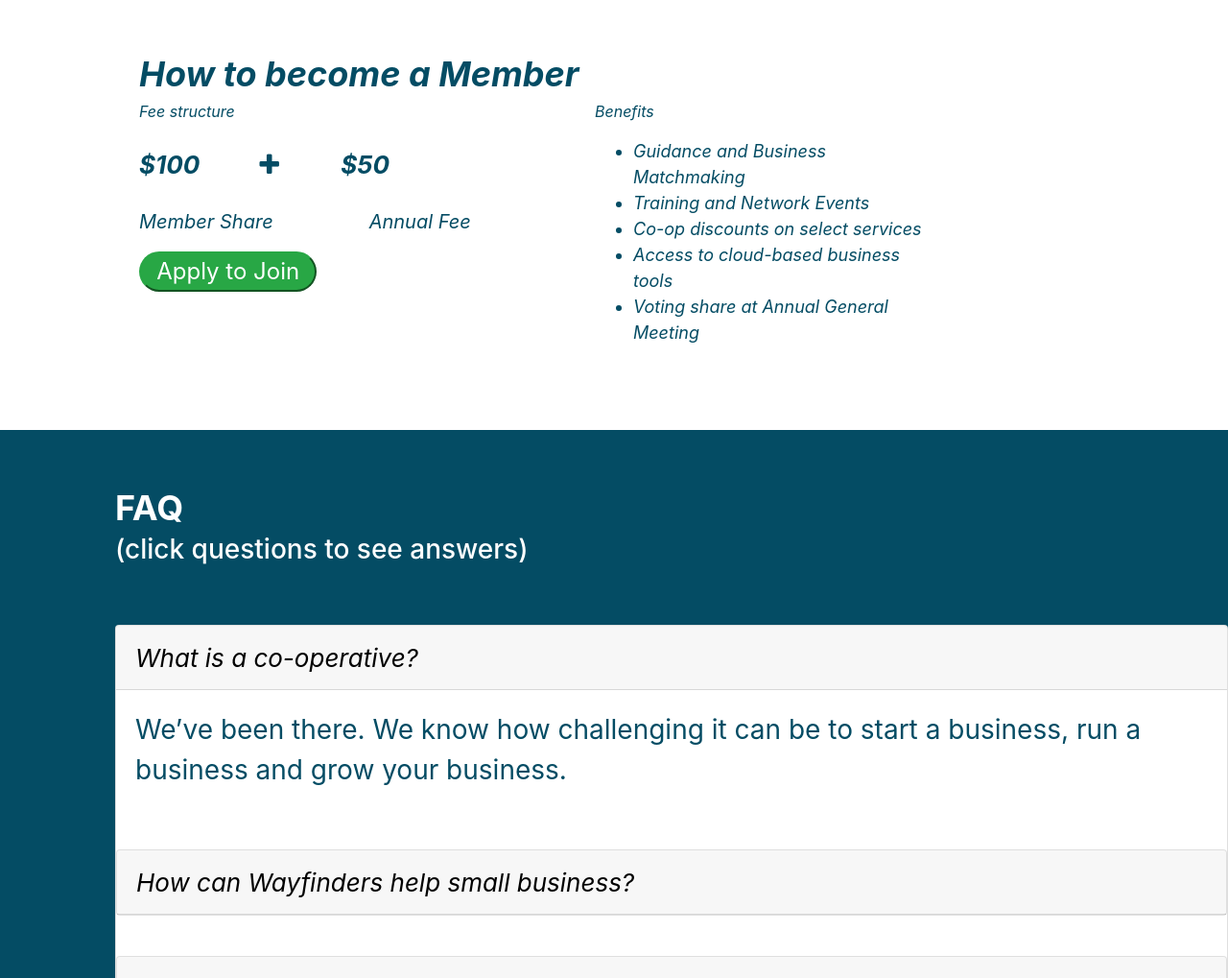
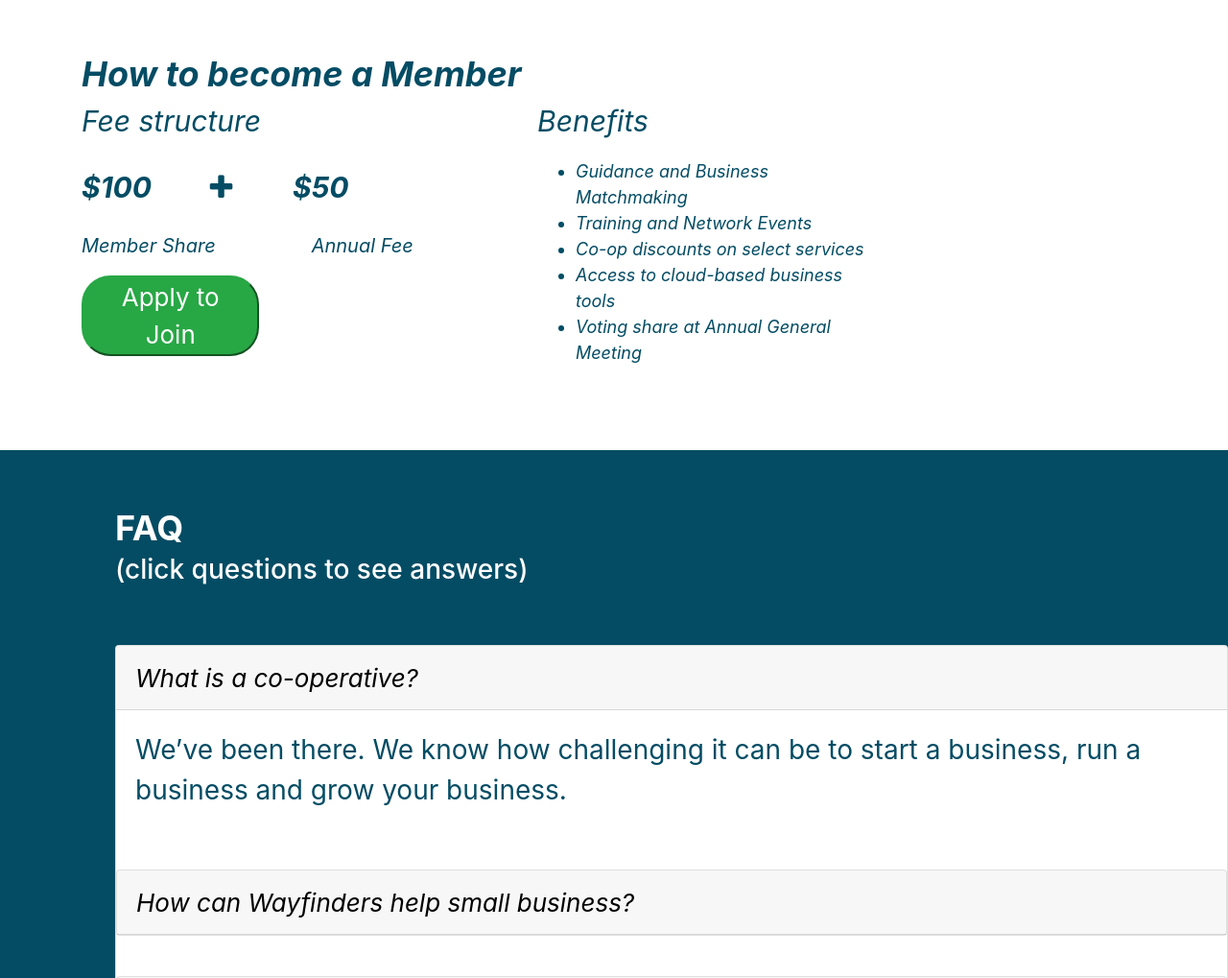
Before and after one commit to Ellen201906/Wayfinders, a PHP site: page / in a window 1280 px wide; the page is wider, and only the part inside the window is pictured. Shown: the part 5481-6500 px from the top of that part at 96% size. Run offline with PHP 8.4, Linux system fonts and the light colour scheme; some libraries are stand-ins or nearby versions.

Commit message:
Add files via upload

```diff
--- a/css/yee.css
+++ b/css/yee.css
@@ -1,7 +1,7 @@
 .How {
     color: #044c64;
     background-color: white;
-    margin-left: 120px;
+
    font-style:italic;
 }
 
@@ -10,14 +10,14 @@
     font-size:36px;
 }
 
-.Fee {
+.fee {
     font-style: italic;
     font-size: 30px;
 }
 
 
 .number {
-    font-size: 26px;
+    font-size: 30px;
 }
 
 .member {
@@ -25,7 +25,7 @@
 
 }
 
-.Benefit {
+.benefit {
     font-style: italic;
     font-size: 30px;
 
@@ -33,20 +33,17 @@
 }
 .guidance {
     font-size: 18px;
-
-
-
 }
 
 .apply {
     color: white;
     background-color: green;
     border-radius: 30px;
-    font-size:24px;
-    text-align:center;
+    font-size:26px;
+
 }
 
-.apply:hover {color: black    }
+.apply:hover {color:black }
 
 .faq {
     background-color: #044c64;
@@ -84,7 +81,7 @@
 .footer1 {
     background-color: black;
     color: white;
-    padding-left: 120px;
+
 }
 
 
@@ -128,7 +125,7 @@
     background: #044c64;
     color: #fff;
     border-radius: 30px;
-    font-size:28px;
+    font-size:24px;
 }
 
 .btnSub:hover {
```
